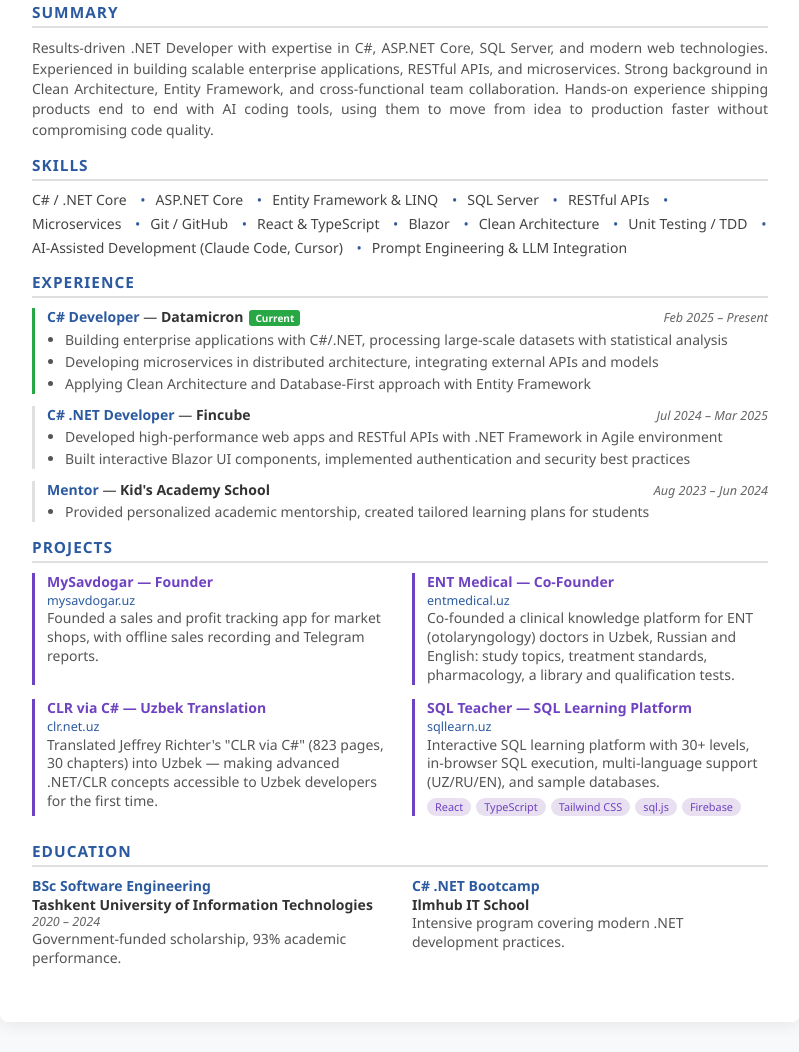
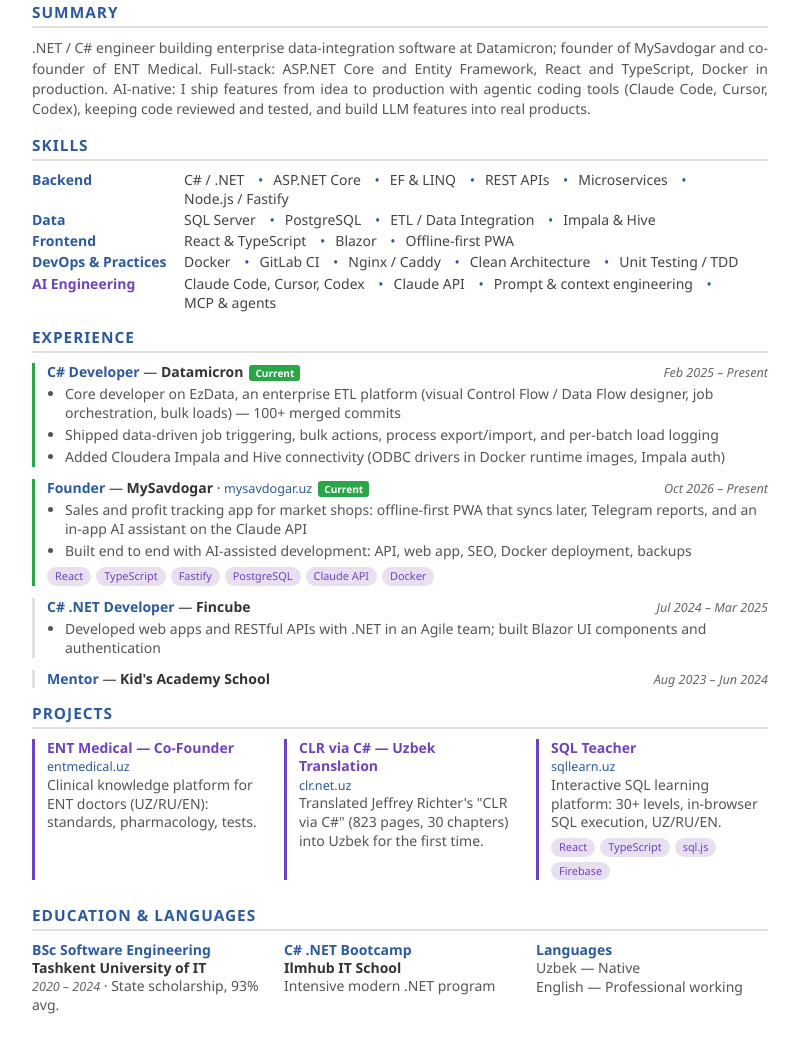
Before and after one commit to IRMuhammadjon/my-resume, a plain HTML site: page index.html in a window 1280 px wide. Shown: the part 134-1186 px from the top of the page, without its empty margins (240-1039 px from the left). Drawn offline with Linux system fonts and the light colour scheme.

Commit message:
Rework resume content from real work, add AI skills, fit on one page
Co-Authored-By: Claude Opus 5.5 <noreply@anthropic.com>

```diff
--- a/index.html
+++ b/index.html
@@ -4,7 +4,7 @@
     <meta charset="UTF-8">
     <meta name="viewport" content="width=device-width, initial-scale=1.0">
     <title>Muhammadjon Rahmatullayev - Resume</title>
-    <meta name="description" content="Muhammadjon Rahmatullayev — .NET / C# developer from Tashkent. Founder of MySavdogar, co-founder of ENT Medical. Experience at Datamicron and Fincube.">
+    <meta name="description" content="Muhammadjon Rahmatullayev — AI-native .NET / C# developer from Tashkent. Founder of MySavdogar, co-founder of ENT Medical. Building enterprise data-integration software at Datamicron.">
     <meta name="author" content="Muhammadjon Rahmatullayev">
     <meta name="robots" content="index, follow">
     <link rel="canonical" href="https://muhammadjon.cv/">
@@ -94,6 +94,11 @@
         }
         .skills-list span::after { content: " \2022"; color: #2c5aa0; margin-left: 10px; }
         .skills-list span:last-child::after { content: ""; }
+        .skill-group { display: grid; grid-template-columns: 140px 1fr; gap: 2px 12px; margin-bottom: 3px; }
+        .skill-group .skills-list { row-gap: 1px; }
+        .three-col { display: grid; grid-template-columns: 1fr 1fr 1fr; gap: 4px 20px; }
+        .skill-label { font-weight: 600; color: #2c5aa0; }
+        .skill-group.ai .skill-label { color: #6f42c1; }
         .exp-row {
             display: flex;
             justify-content: space-between;
@@ -152,7 +157,8 @@
         @media (max-width: 640px) {
             body { padding: 0; }
             .resume-container { padding: 20px 16px; border-radius: 0; }
-            .two-col { grid-template-columns: 1fr; }
+            .two-col, .three-col { grid-template-columns: 1fr; }
+            .skill-group { grid-template-columns: 1fr; }
             .exp-row { flex-direction: column; }
             .contact-info { gap: 6px 14px; }
             .download-btn { top: auto; bottom: 15px; }
@@ -160,8 +166,11 @@
 
         @media print {
             .download-btn { display: none; }
-            body { background: white; padding: 0; }
-            .resume-container { box-shadow: none; padding: 20px 26px; }
+            body { background: white; padding: 0; font-size: 9.8pt; }
+            .section { margin-bottom: 11px; }
+            .header { padding-bottom: 10px; margin-bottom: 12px; }
+            .resume-container { box-shadow: none; padding: 0; max-width: none; }
+            @page { size: A4; margin: 12mm 14mm; }
         }
     </style>
     <script>function downloadPDF() { window.print(); }</script>
@@ -184,27 +193,17 @@
         <div class="section">
             <div class="section-title">Summary</div>
             <div class="summary">
-                Results-driven .NET Developer with expertise in C#, ASP.NET Core, SQL Server, and modern web technologies. Experienced in building scalable enterprise applications, RESTful APIs, and microservices. Strong background in Clean Architecture, Entity Framework, and cross-functional team collaboration. Hands-on experience shipping products end to end with AI coding tools, using them to move from idea to production faster without compromising code quality.
+                .NET / C# engineer building enterprise data-integration software at Datamicron; founder of MySavdogar and co-founder of ENT Medical. Full-stack: ASP.NET Core and Entity Framework, React and TypeScript, Docker in production. AI-native: I ship features from idea to production with agentic coding tools (Claude Code, Cursor, Codex), keeping code reviewed and tested, and build LLM features into real products.
             </div>
         </div>
 
         <div class="section">
             <div class="section-title">Skills</div>
-            <div class="skills-list">
-                <span>C# / .NET Core</span>
-                <span>ASP.NET Core</span>
-                <span>Entity Framework & LINQ</span>
-                <span>SQL Server</span>
-                <span>RESTful APIs</span>
-                <span>Microservices</span>
-                <span>Git / GitHub</span>
-                <span>React & TypeScript</span>
-                <span>Blazor</span>
-                <span>Clean Architecture</span>
-                <span>Unit Testing / TDD</span>
-                <span>AI-Assisted Development (Claude Code, Cursor)</span>
-                <span>Prompt Engineering & LLM Integration</span>
-            </div>
+            <div class="skill-group"><span class="skill-label">Backend</span><div class="skills-list"><span>C# / .NET</span><span>ASP.NET Core</span><span>EF & LINQ</span><span>REST APIs</span><span>Microservices</span><span>Node.js / Fastify</span></div></div>
+            <div class="skill-group"><span class="skill-label">Data</span><div class="skills-list"><span>SQL Server</span><span>PostgreSQL</span><span>ETL / Data Integration</span><span>Impala & Hive</span></div></div>
+            <div class="skill-group"><span class="skill-label">Frontend</span><div class="skills-list"><span>React & TypeScript</span><span>Blazor</span><span>Offline-first PWA</span></div></div>
+            <div class="skill-group"><span class="skill-label">DevOps & Practices</span><div class="skills-list"><span>Docker</span><span>GitLab CI</span><span>Nginx / Caddy</span><span>Clean Architecture</span><span>Unit Testing / TDD</span></div></div>
+            <div class="skill-group ai"><span class="skill-label">AI Engineering</span><div class="skills-list"><span>Claude Code, Cursor, Codex</span><span>Claude API</span><span>Prompt & context engineering</span><span>MCP & agents</span></div></div>
         </div>
 
         <div class="section">
@@ -217,10 +216,31 @@
                 </div>
                 <div class="description">
                     <ul>
-                        <li>Building enterprise applications with C#/.NET, processing large-scale datasets with statistical analysis</li>
-                        <li>Developing microservices in distributed architecture, integrating external APIs and models</li>
-                        <li>Applying Clean Architecture and Database-First approach with Entity Framework</li>
+                        <li>Core developer on EzData, an enterprise ETL platform (visual Control Flow / Data Flow designer, job orchestration, bulk loads) — 100+ merged commits</li>
+                        <li>Shipped data-driven job triggering, bulk actions, process export/import, and per-batch load logging</li>
+                        <li>Added Cloudera Impala and Hive connectivity (ODBC drivers in Docker runtime images, Impala auth)</li>
                     </ul>
+                </div>
+            </div>
+
+            <div class="experience-item current">
+                <div class="exp-row">
+                    <div><span class="job-title">Founder</span> — <span class="company">MySavdogar</span> · <a href="https://mysavdogar.uz" target="_blank" class="project-link">mysavdogar.uz</a><span class="current-tag">Current</span></div>
+                    <div class="date">Oct 2026 – Present</div>
+                </div>
+                <div class="description">
+                    <ul>
+                        <li>Sales and profit tracking app for market shops: offline-first PWA that syncs later, Telegram reports, and an in-app AI assistant on the Claude API</li>
+                        <li>Built end to end with AI-assisted development: API, web app, SEO, Docker deployment, backups</li>
+                    </ul>
+                    <div class="tech-tags">
+                        <span class="tech-tag">React</span>
+                        <span class="tech-tag">TypeScript</span>
+                        <span class="tech-tag">Fastify</span>
+                        <span class="tech-tag">PostgreSQL</span>
+                        <span class="tech-tag">Claude API</span>
+                        <span class="tech-tag">Docker</span>
+                    </div>
                 </div>
             </div>
 
@@ -231,8 +251,7 @@
                 </div>
                 <div class="description">
                     <ul>
-                        <li>Developed high-performance web apps and RESTful APIs with .NET Framework in Agile environment</li>
-                        <li>Built interactive Blazor UI components, implemented authentication and security best practices</li>
+                        <li>Developed web apps and RESTful APIs with .NET in an Agile team; built Blazor UI components and authentication</li>
                     </ul>
                 </div>
             </div>
@@ -242,48 +261,35 @@
                     <div><span class="job-title">Mentor</span> — <span class="company">Kid's Academy School</span></div>
                     <div class="date">Aug 2023 – Jun 2024</div>
                 </div>
-                <div class="description">
-                    <ul>
-                        <li>Provided personalized academic mentorship, created tailored learning plans for students</li>
-                    </ul>
-                </div>
             </div>
         </div>
 
         <div class="section">
             <div class="section-title">Projects</div>
-            <div class="two-col">
-                <div class="project-item">
-                    <div><span class="job-title" style="color:#6f42c1;">MySavdogar — Founder</span></div>
-                    <a href="https://mysavdogar.uz" target="_blank" class="project-link">mysavdogar.uz</a>
-                    <div class="description">
-                        Founded a sales and profit tracking app for market shops, with offline sales recording and Telegram reports.
-                    </div>
-                </div>
+            <div class="three-col">
                 <div class="project-item">
                     <div><span class="job-title" style="color:#6f42c1;">ENT Medical — Co-Founder</span></div>
                     <a href="https://entmedical.uz" target="_blank" class="project-link">entmedical.uz</a>
                     <div class="description">
-                        Co-founded a clinical knowledge platform for ENT (otolaryngology) doctors in Uzbek, Russian and English: study topics, treatment standards, pharmacology, a library and qualification tests.
+                        Clinical knowledge platform for ENT doctors (UZ/RU/EN): standards, pharmacology, tests.
                     </div>
                 </div>
                 <div class="project-item">
                     <div><span class="job-title" style="color:#6f42c1;">CLR via C# — Uzbek Translation</span></div>
                     <a href="https://clr.net.uz/" target="_blank" class="project-link">clr.net.uz</a>
                     <div class="description">
-                        Translated Jeffrey Richter's "CLR via C#" (823 pages, 30 chapters) into Uzbek — making advanced .NET/CLR concepts accessible to Uzbek developers for the first time.
+                        Translated Jeffrey Richter's "CLR via C#" (823 pages, 30 chapters) into Uzbek for the first time.
                     </div>
                 </div>
                 <div class="project-item">
-                    <div><span class="job-title" style="color:#6f42c1;">SQL Teacher — SQL Learning Platform</span></div>
+                    <div><span class="job-title" style="color:#6f42c1;">SQL Teacher</span></div>
                     <a href="https://www.sqllearn.uz/" target="_blank" class="project-link">sqllearn.uz</a>
                     <div class="description">
-                        Interactive SQL learning platform with 30+ levels, in-browser SQL execution, multi-language support (UZ/RU/EN), and sample databases.
+                        Interactive SQL learning platform: 30+ levels, in-browser SQL execution, UZ/RU/EN.
                     </div>
                     <div class="tech-tags">
                         <span class="tech-tag">React</span>
                         <span class="tech-tag">TypeScript</span>
-                        <span class="tech-tag">Tailwind CSS</span>
                         <span class="tech-tag">sql.js</span>
                         <span class="tech-tag">Firebase</span>
                     </div>
@@ -292,18 +298,21 @@
         </div>
 
         <div class="section">
-            <div class="section-title">Education</div>
-            <div class="two-col">
+            <div class="section-title">Education & Languages</div>
+            <div class="three-col">
                 <div class="education-item">
                     <div class="job-title">BSc Software Engineering</div>
-                    <div class="company">Tashkent University of Information Technologies</div>
-                    <div class="date">2020 – 2024</div>
-                    <div class="description">Government-funded scholarship, 93% academic performance.</div>
+                    <div class="company">Tashkent University of IT</div>
+                    <div class="description"><span class="date">2020 – 2024</span> · State scholarship, 93% avg.</div>
                 </div>
                 <div class="education-item">
                     <div class="job-title">C# .NET Bootcamp</div>
                     <div class="company">Ilmhub IT School</div>
-                    <div class="description">Intensive program covering modern .NET development practices.</div>
+                    <div class="description">Intensive modern .NET program</div>
+                </div>
+                <div class="education-item">
+                    <div class="job-title">Languages</div>
+                    <div class="description">Uzbek — Native<br>English — Professional working</div>
                 </div>
             </div>
         </div>
```
